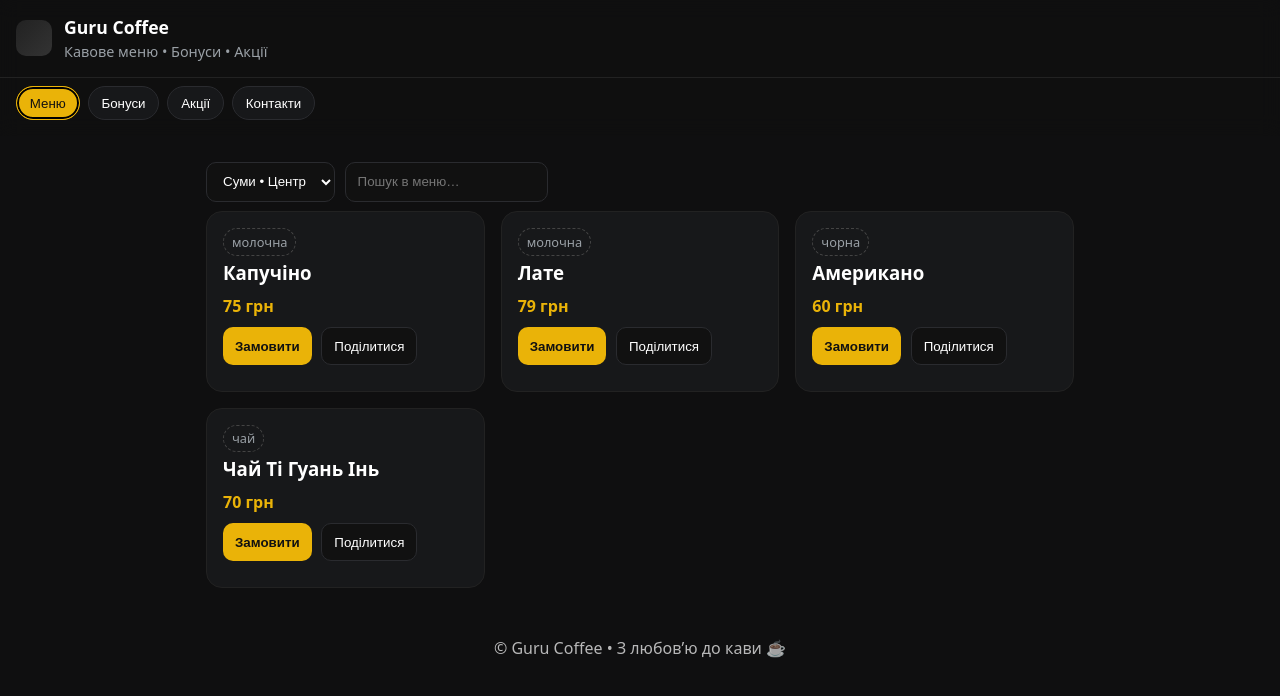
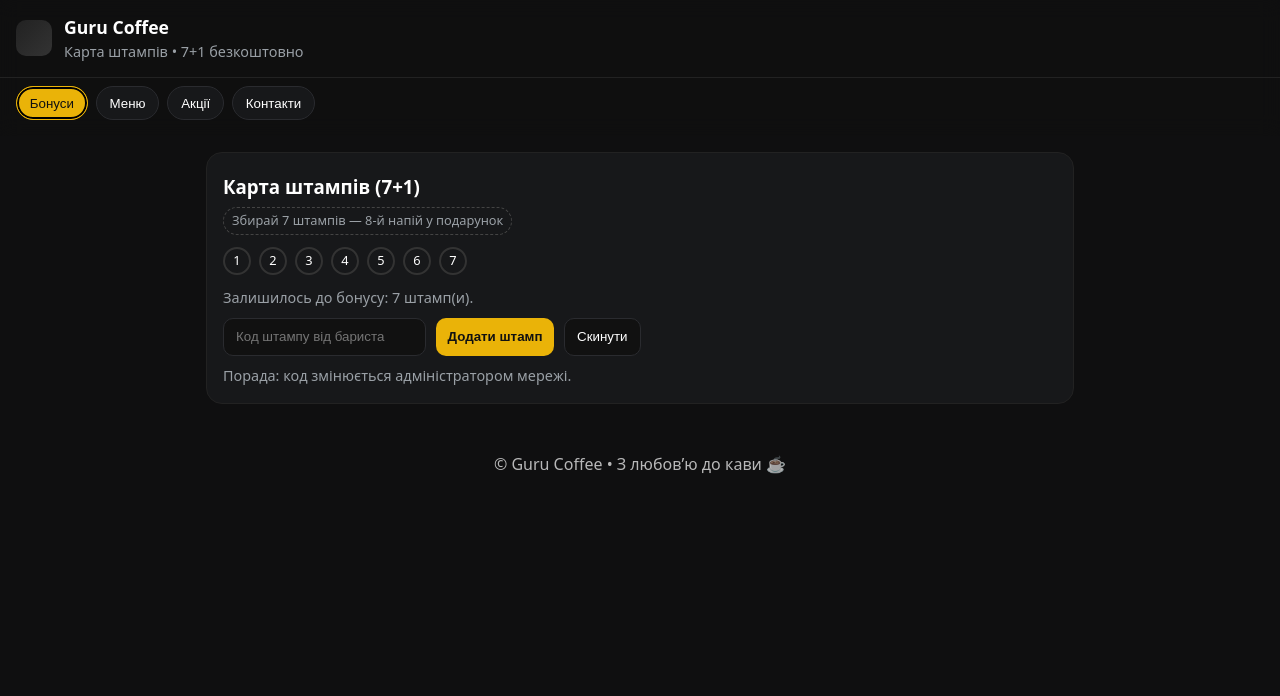
Before and after one commit to tigertouristua-glitch/Guru-Coffee, a plain HTML site: page index.html in a window 1280 px wide. Drawn offline with Linux system fonts and the light colour scheme.

Commit message:
Add files via upload

```diff
--- a/index.html
+++ b/index.html
@@ -22,8 +22,8 @@
     .card{background:var(--card);border:1px solid #222;border-radius:16px;padding:1rem}
     .card h3{margin:.2rem 0 .4rem} .price{color:var(--brand);font-weight:700}
     .badge{display:inline-block;border:1px dashed #444;color:var(--muted);padding:.2rem .5rem;border-radius:999px;font-size:.8rem}
-    .loyal{display:flex;align-items:center;gap:.5rem;flex-wrap:wrap;margin:.5rem 0}
-    .stamp{width:26px;height:26px;border-radius:50%;border:2px solid #333;display:grid;place-items:center;font-size:.8rem}
+    .loyal{display:grid;grid-template-columns:repeat(7,28px);gap:.5rem;justify-content:flex-start;margin:.75rem 0}
+    .stamp{width:28px;height:28px;border-radius:50%;border:2px solid #333;display:grid;place-items:center;font-size:.8rem}
     .stamp.on{background:var(--brand);color:#111;border-color:transparent}
     .row{display:flex;gap:.6rem;flex-wrap:wrap;margin:.6rem 0}
     input,select,button{border-radius:10px;border:1px solid #2a2b2f;background:#111;color:#fff;padding:.65rem .75rem}
@@ -38,36 +38,36 @@
     <div class="logo"></div>
     <div>
       <h1>Guru Coffee</h1>
-      <div class="muted">Кавове меню • Бонуси • Акції</div>
+      <div class="muted">Карта штампів • 7+1 безкоштовно</div>
     </div>
   </div>
   <nav>
-    <button data-tab="menu" class="active">Меню</button>
-    <button data-tab="loyalty">Бонуси</button>
+    <button data-tab="loyalty" class="active">Бонуси</button>
+    <button data-tab="menu">Меню</button>
     <button data-tab="promo">Акції</button>
     <button data-tab="contact">Контакти</button>
   </nav>
 </header>
 
 <main class="wrap">
-  <section id="menu" class="tab">
-    <div class="row">
-      <select id="location"></select>
-      <input id="search" placeholder="Пошук в меню…" />
-    </div>
-    <div id="menuGrid" class="grid"></div>
-  </section>
-
-  <section id="loyalty" class="tab" hidden>
+  <section id="loyalty" class="tab">
     <div class="card">
-      <h3>Карта штампів (9+1 безкоштовно)</h3>
+      <h3>Карта штампів (7+1)</h3>
+      <div class="badge">Збирай 7 штампів — 8-й напій у подарунок</div>
       <div class="loyal" id="stamps"></div>
+      <div class="muted" id="loyalMsg"></div>
       <div class="row">
         <input id="stampCode" placeholder="Код штампу від бариста" />
         <button class="cta" id="addStamp">Додати штамп</button>
+        <button id="redeem" hidden>Отримати безкоштовний напій</button>
+        <button id="reset" title="Скинути лічильник">Скинути</button>
       </div>
-      <div class="muted" id="loyalMsg"></div>
+      <div class="muted">Порада: код змінюється адміністратором мережі.</div>
     </div>
+  </section>
+
+  <section id="menu" class="tab" hidden>
+    <div class="grid" id="menuGrid"></div>
   </section>
 
   <section id="promo" class="tab" hidden>
@@ -89,33 +89,29 @@
 <footer>© Guru Coffee • З любов’ю до кави ☕</footer>
 
 <script>
-/** ======= ДАНІ: редагуй під свою мережу ======= **/
 const DATA = {
-  loyalty: { total: 10, secret: "GURU2025" }, // змінити код штампа
+  loyalty: { required: 7, secret: "GURU2025" },
   locations: [
-    { id:"sumy-center", name:"Суми • Центр", maps:"https://maps.google.com", tg:"https://t.me/your_bot" },
-    { id:"sumy-mall", name:"Суми • ТРЦ", maps:"https://maps.google.com", tg:"https://t.me/your_bot" }
+    { id:"sumy-center", name:"Суми • Центр", maps:"https://maps.google.com", tg:"https://t.me/your_bot" }
   ],
   menu: [
-    { id:"cap", title:"Капучіно", price:75, tags:["молочна"], spot:["sumy-center","sumy-mall"] },
-    { id:"latte", title:"Лате", price:79, tags:["молочна"], spot:["sumy-center"] },
-    { id:"raf", title:"Раф Ванільний", price:95, tags:["солодка"], spot:["sumy-mall"] },
-    { id:"americano", title:"Американо", price:60, tags:["чорна"], spot:["sumy-center","sumy-mall"] },
-    { id:"tea-oolong", title:"Чай Ті Гуань Інь", price:70, tags:["чай"], spot:["sumy-center"] },
+    { id:"cap", title:"Капучіно", price:75, tags:["молочна"] },
+    { id:"latte", title:"Лате", price:79, tags:["молочна"] },
+    { id:"americano", title:"Американо", price:60, tags:["чорна"] },
+    { id:"raf", title:"Раф Ванільний", price:95, tags:["солодка"] }
   ],
   promos: [
     { title:"-20% з 8:00 до 9:00", text:"Ранкова кава вигідніше." },
     { title:"2+1 у будні", text:"Третій напій — у подарунок для команди." }
   ]
 };
-/** ======= СТЕЙТ ======= **/
+
 const $ = sel => document.querySelector(sel);
 const $$ = sel => Array.from(document.querySelectorAll(sel));
 const state = {
-  location: localStorage.getItem("gc_location") || DATA.locations[0].id,
   stamps: Number(localStorage.getItem("gc_stamps") || "0")
 };
-/** ======= ТАБИ ======= **/
+
 $$("nav button").forEach(btn=>{
   btn.onclick=()=>{
     $$(".tab").forEach(t=>t.hidden=true);
@@ -124,68 +120,31 @@ $$("nav button").forEach(btn=>{
     btn.classList.add("active");
   };
 });
-/** ======= ЛОКАЦІЇ ======= **/
-const locSel = $("#location");
-DATA.locations.forEach(l=>{
-  const opt=document.createElement("option");
-  opt.value=l.id; opt.textContent=l.name;
-  if(l.id===state.location) opt.selected=true;
-  locSel.appendChild(opt);
-});
-locSel.onchange = e=>{
-  state.location=e.target.value;
-  localStorage.setItem("gc_location", state.location);
-  renderMenu(); renderContacts();
-};
-function renderContacts(){
-  const loc = DATA.locations.find(l=>l.id===state.location);
-  $("#locList").innerHTML = `<div class="muted">${loc.name}</div>`;
-  $("#tgOrder").href = loc.tg;
-  $("#maps").href = loc.maps;
-}
-renderContacts();
-/** ======= МЕНЮ ======= **/
-const grid = $("#menuGrid");
-function renderMenu(){
-  const q = $("#search").value?.toLowerCase() || "";
-  grid.innerHTML="";
-  DATA.menu
-    .filter(i=>i.spot.includes(state.location))
-    .filter(i=>i.title.toLowerCase().includes(q) || i.tags.join(" ").includes(q))
-    .forEach(item=>{
-      const el=document.createElement("div");
-      el.className="card";
-      el.innerHTML = `
-        <div class="badge">${item.tags.join(" • ")}</div>
-        <h3>${item.title}</h3>
-        <div class="price">${item.price} грн</div>
-        <div class="row">
-          <button class="cta" onclick="order('${item.id}')">Замовити</button>
-          <button onclick="share('${item.title}')">Поділитися</button>
-        </div>`;
-      grid.appendChild(el);
-    });
-}
-$("#search").oninput=renderMenu;
-renderMenu();
-/** ======= ЛОЯЛЬНІСТЬ ======= **/
+
 function renderStamps(){
   const wrap = $("#stamps");
   wrap.innerHTML="";
-  for(let i=0;i<DATA.loyalty.total;i++){
+  for(let i=0;i<DATA.loyalty.required;i++){
     const d=document.createElement("div");
     d.className="stamp"+(i<state.stamps?" on":"");
     d.textContent = i<state.stamps ? "✓" : i+1;
     wrap.appendChild(d);
   }
-  const left = DATA.loyalty.total-1 - (state.stamps % (DATA.loyalty.total-1));
-  $("#loyalMsg").textContent = (state.stamps && state.stamps % (DATA.loyalty.total-1)===0)
-    ? "Наступний — безкоштовно!"
+  const left = Math.max(0, DATA.loyalty.required - state.stamps);
+  const eligible = state.stamps >= DATA.loyalty.required;
+  $("#redeem").hidden = !eligible;
+  $("#loyalMsg").textContent = eligible
+    ? "Готово! Натисни «Отримати безкоштовний напій» на касі."
     : `Залишилось до бонусу: ${left} штамп(и).`;
 }
 renderStamps();
+
 $("#addStamp").onclick=()=>{
   const code = $("#stampCode").value.trim();
+  if(state.stamps >= DATA.loyalty.required){
+    alert("Спочатку використай безкоштовний напій (кнопка «Отримати…»).");
+    return;
+  }
   if(code===DATA.loyalty.secret){
     state.stamps++;
     localStorage.setItem("gc_stamps", String(state.stamps));
@@ -196,7 +155,39 @@ $("#addStamp").onclick=()=>{
     alert("Невірний код штампу.");
   }
 };
-/** ======= АКЦІЇ ======= **/
+
+$("#redeem").onclick=()=>{
+  if(state.stamps >= DATA.loyalty.required){
+    state.stamps = 0;
+    localStorage.setItem("gc_stamps", "0");
+    renderStamps();
+    alert("Насолоджуйся напоєм у подарунок! 🎉");
+  }
+};
+
+$("#reset").onclick=()=>{
+  if(confirm("Скинути лічильник штампів?")){
+    state.stamps=0; localStorage.setItem("gc_stamps","0"); renderStamps();
+  }
+};
+
+function renderMenu(){
+  const grid = $("#menuGrid"); grid.innerHTML="";
+  DATA.menu.forEach(item=>{
+    const el=document.createElement("div");
+    el.className="card";
+    el.innerHTML = `
+      <div class="badge">${item.tags.join(" • ")}</div>
+      <h3>${item.title}</h3>
+      <div class="price">${item.price} грн</div>
+      <div class="row">
+        <button class="cta" onclick="order('${item.id}')">Замовити</button>
+      </div>`;
+    grid.appendChild(el);
+  });
+}
+renderMenu();
+
 function renderPromos(){
   const pg = $("#promoGrid");
   pg.innerHTML="";
@@ -208,19 +199,22 @@ function renderPromos(){
   });
 }
 renderPromos();
-/** ======= ЗАМОВЛЕННЯ/ШЕРІНГ ======= **/
+
+function renderContacts(){
+  const loc = DATA.locations[0];
+  $("#locList").innerHTML = `<div class="muted">${loc.name}</div>`;
+  $("#tgOrder").href = loc.tg;
+  $("#maps").href = loc.maps;
+}
+renderContacts();
+
 function order(id){
   const item = DATA.menu.find(m=>m.id===id);
-  const loc = DATA.locations.find(l=>l.id===state.location);
+  const loc = DATA.locations[0];
   const msg = encodeURIComponent(`Замовлення: ${item.title} (${item.price} грн) • Локація: ${loc.name}`);
   window.open(loc.tg + (loc.tg.includes("?")?"&":"?") + "start=" + msg, "_blank");
 }
-function share(title){
-  const text = `Рекомендую ${title} у Guru Coffee!`;
-  if(navigator.share){ navigator.share({title:"Guru Coffee", text, url:location.href}); }
-  else { prompt("Скопіюй текст:", text+" "+location.href); }
-}
-/** ======= РЕЄСТРАЦІЯ SW ======= **/
+
 if("serviceWorker" in navigator){
   window.addEventListener("load",()=>navigator.serviceWorker.register("./sw.js"));
 }
```
Also changed, not shown: sw.js (+6 -1 lines), icons/icon-192.png (added), icons/icon-512.png (added), manifest.webmanifest.
